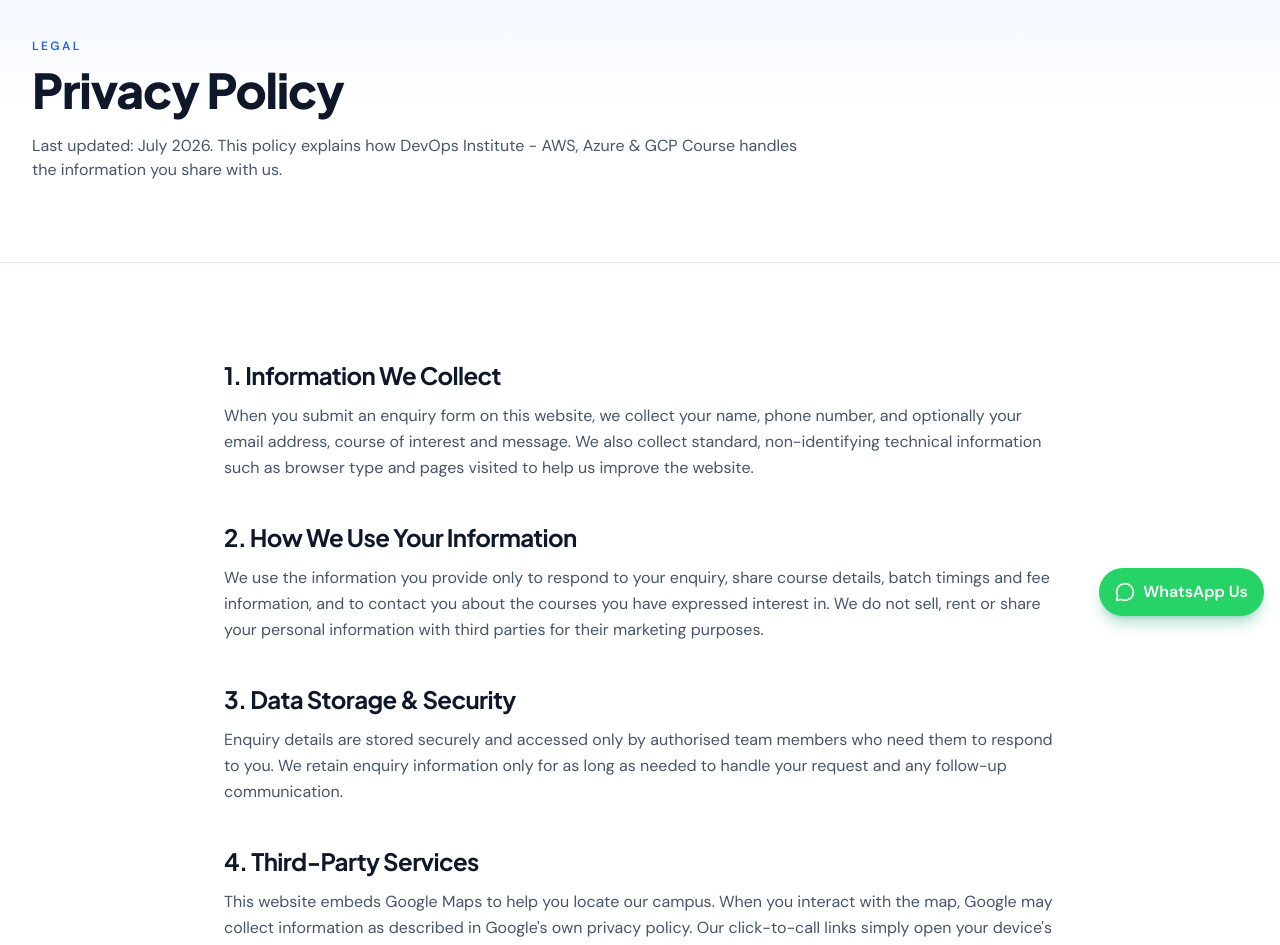
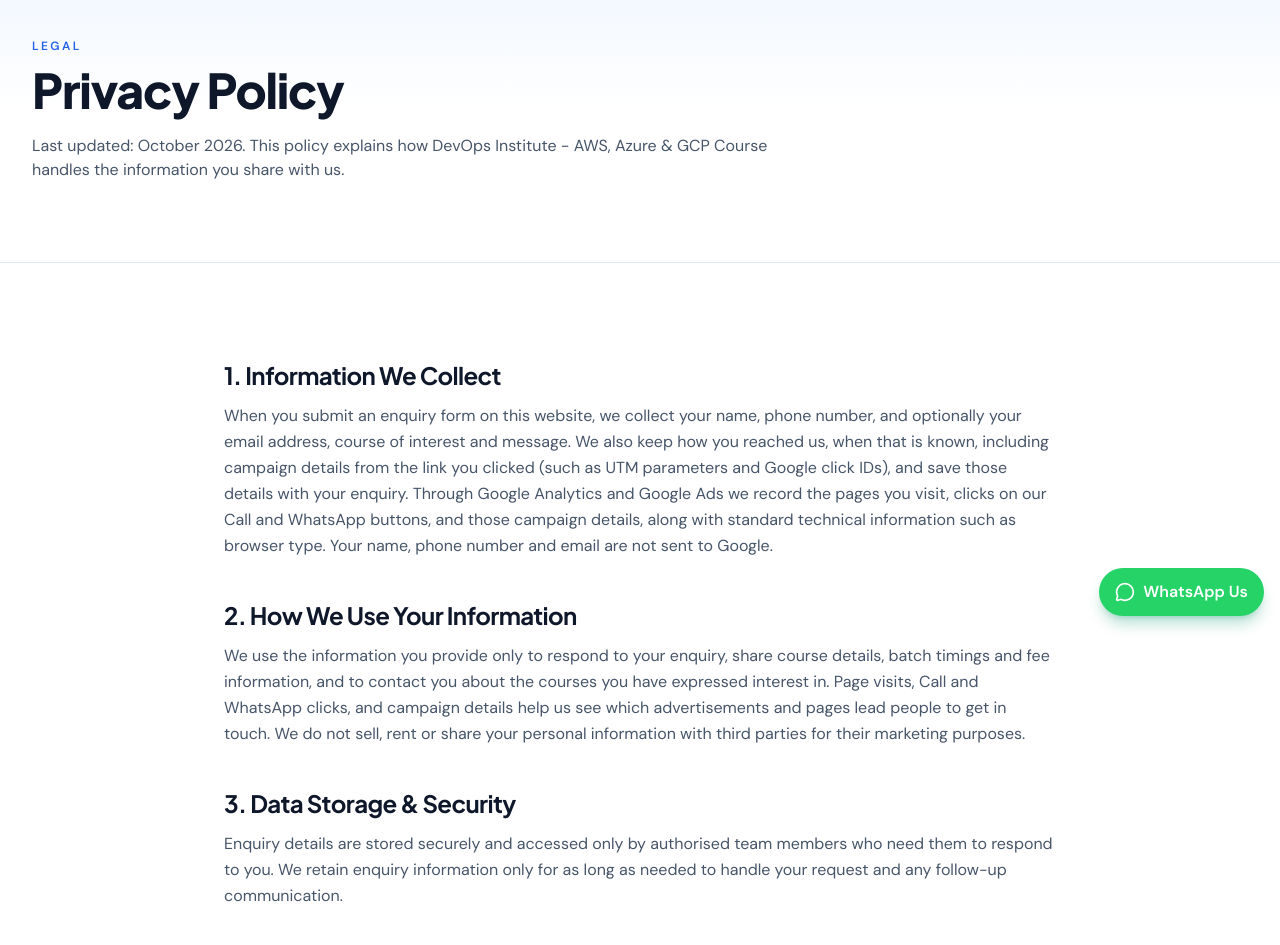
Before and after one commit to developmentlag/DevOps-Institute-Website, a React (Create React App) app in the folder frontend/: page /privacy-policy in a window 1280 px wide. Shown: the part 160-1105 px from the top of the page. Built offline with nearby package versions, Linux system fonts and the light colour scheme; no server answers.

Commit message:
Update the privacy page to describe Google lead tracking.
The policy now says that page visits, Call and WhatsApp clicks, and campaign details are recorded in Google Analytics and Google Ads.

Co-authored-by: developmentlag <developmentlag@users.noreply.github.com>

```diff
--- a/frontend/src/pages/PrivacyPolicy.jsx
+++ b/frontend/src/pages/PrivacyPolicy.jsx
@@ -4,11 +4,11 @@ import { BUSINESS_NAME, ADDRESS, PHONE, PHONE_TEL } from "@/data/site";
 const SECTIONS = [
   {
     title: "1. Information We Collect",
-    body: "When you submit an enquiry form on this website, we collect your name, phone number, and optionally your email address, course of interest and message. We also collect standard, non-identifying technical information such as browser type and pages visited to help us improve the website.",
+    body: "When you submit an enquiry form on this website, we collect your name, phone number, and optionally your email address, course of interest and message. We also keep how you reached us, when that is known, including campaign details from the link you clicked (such as UTM parameters and Google click IDs), and save those details with your enquiry. Through Google Analytics and Google Ads we record the pages you visit, clicks on our Call and WhatsApp buttons, and those campaign details, along with standard technical information such as browser type. Your name, phone number and email are not sent to Google.",
   },
   {
     title: "2. How We Use Your Information",
-    body: "We use the information you provide only to respond to your enquiry, share course details, batch timings and fee information, and to contact you about the courses you have expressed interest in. We do not sell, rent or share your personal information with third parties for their marketing purposes.",
+    body: "We use the information you provide only to respond to your enquiry, share course details, batch timings and fee information, and to contact you about the courses you have expressed interest in. Page visits, Call and WhatsApp clicks, and campaign details help us see which advertisements and pages lead people to get in touch. We do not sell, rent or share your personal information with third parties for their marketing purposes.",
   },
   {
     title: "3. Data Storage & Security",
@@ -16,7 +16,7 @@ const SECTIONS = [
   },
   {
     title: "4. Third-Party Services",
-    body: "This website embeds Google Maps to help you locate our campus. When you interact with the map, Google may collect information as described in Google's own privacy policy. Our click-to-call links simply open your device's dialler and do not transmit data to us.",
+    body: "This website embeds Google Maps to help you locate our campus. When you interact with the map, Google may collect information as described in Google's own privacy policy. Call and WhatsApp buttons open your phone dialler or WhatsApp, and those clicks are recorded in Google Analytics and Google Ads as described above.",
   },
   {
     title: "5. Your Choices & Rights",
@@ -44,7 +44,7 @@ export default function PrivacyPolicy() {
             Privacy Policy
           </h1>
           <p className="mt-5 text-base text-slate-600 max-w-3xl">
-            Last updated: July 2026. This policy explains how {BUSINESS_NAME} handles the information you share with us.
+            Last updated: October 2026. This policy explains how {BUSINESS_NAME} handles the information you share with us.
           </p>
         </div>
       </section>
```
